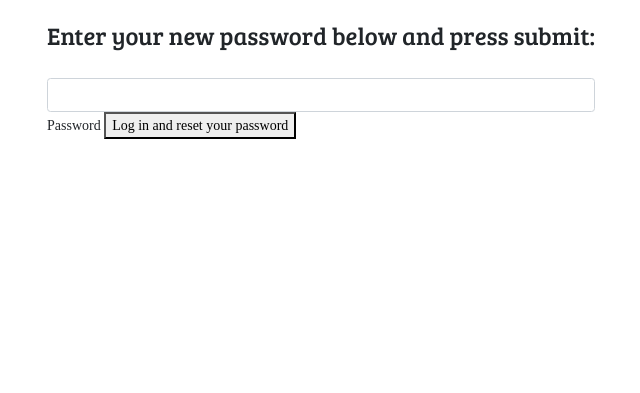
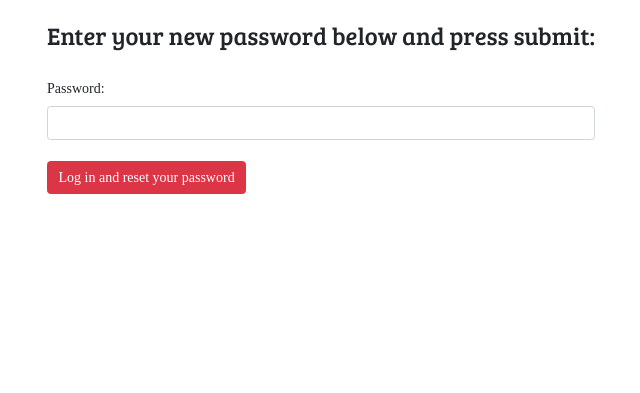
Before and after one commit to Code-Institute-Submissions/Paxicon-ci-milestone3, a Flask app: template templates/verified_password_change.html in a window 1280 px wide. Shown: the part 49-442 px from the top of the page, without its empty margins (23-663 px from the left). Run offline with Flask 2, Linux system fonts and the light colour scheme; the template is opened without the code that fills it, so the values that code supplies are empty; some libraries are stand-ins or nearby versions; some web fonts are replaced.

Commit message:
Made verified_password_change more readable.

```diff
--- a/templates/verified_password_change.html
+++ b/templates/verified_password_change.html
@@ -3,6 +3,8 @@
   <div class="row">
     <form method="POST" action="{{ url_for('mail_verified', token=token)}}">
       <h3>Enter your new password below and press submit:</h3>
+      <br />
+      <label for="password">Password: </label>
       <br />
       <input
         id="password"
@@ -14,8 +16,10 @@
         maxlength="20"
         required
       />
-      <label for="password">Password </label>
-      <button type="submit">Log in and reset your password</button>
+      <br />
+      <button type="submit" class="btn btn-danger">
+        Log in and reset your password
+      </button>
     </form>
   </div>
 </div>
```
